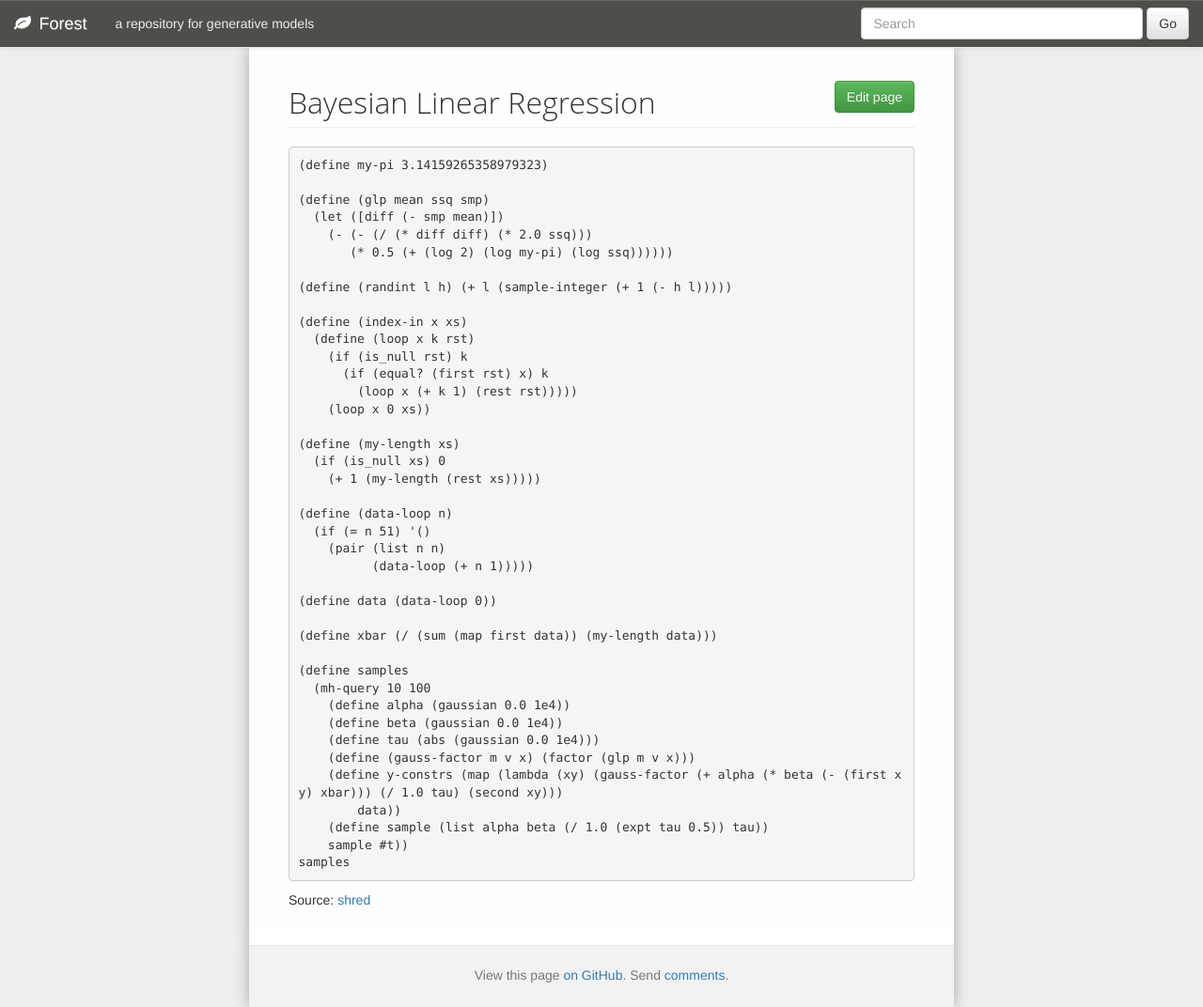
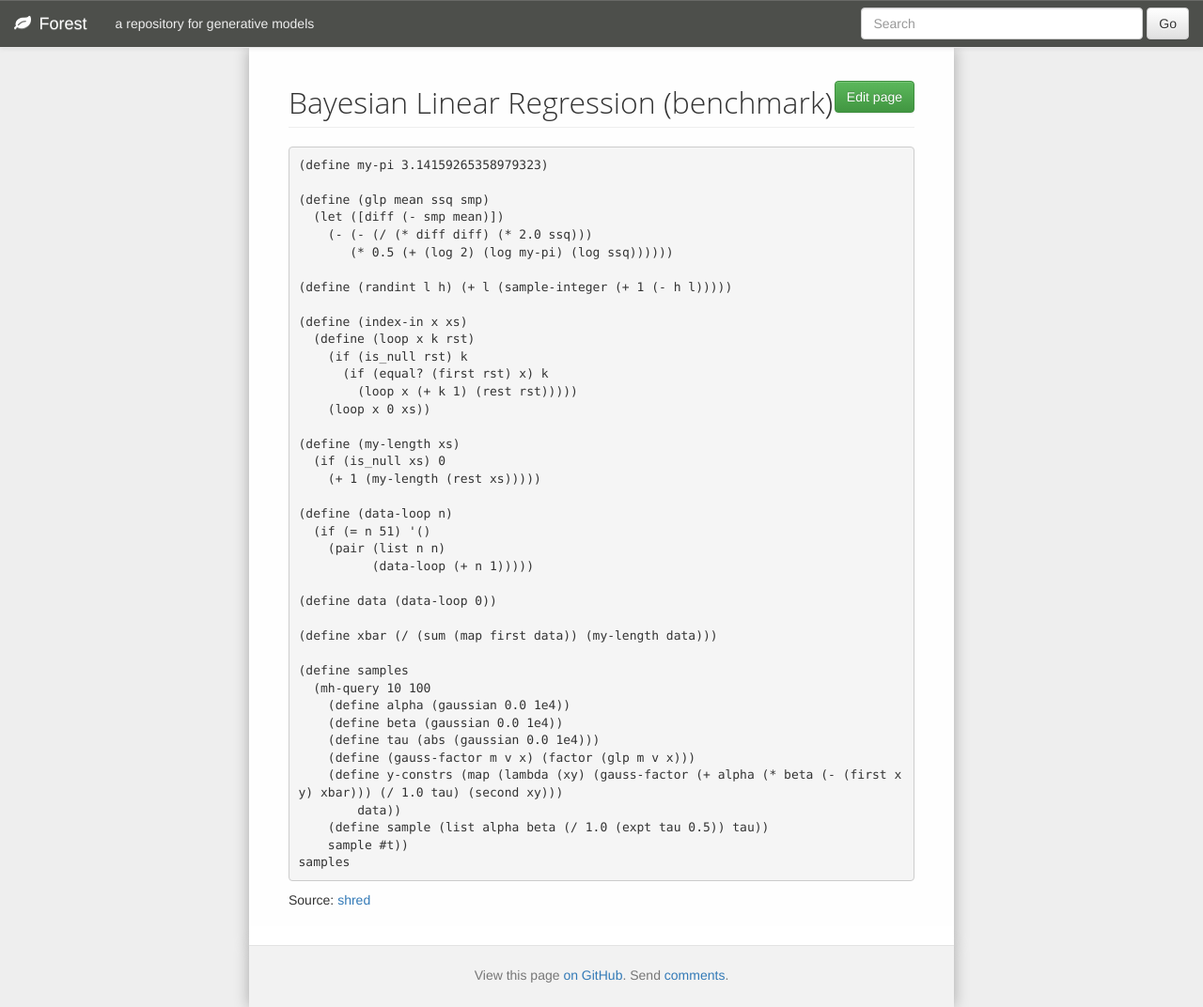
Before and after one commit to forestdb/forestdb.org, a Jekyll site: the page built from models/linear-regression.md, in a window 1280 px wide. Shown: the whole page at 94% size. Built offline with Jekyll 4.4.1, drawn with Linux system fonts in a browser that asks for light colours; nearby versions of some CDN libraries; a script that is not in the unit is left out.

Commit message:
Update linear-regression.md

```diff
--- a/models/linear-regression.md
+++ b/models/linear-regression.md
@@ -1,9 +1,9 @@
 ---
 layout: model
-title: Bayesian Linear Regression
+title: Bayesian Linear Regression (benchmark)
 model-status: code
 model-category: Machine Learning
-model-tags: machine learning
+model-tags: shred, benchmark
 ---
 
     (define my-pi 3.14159265358979323)
```
